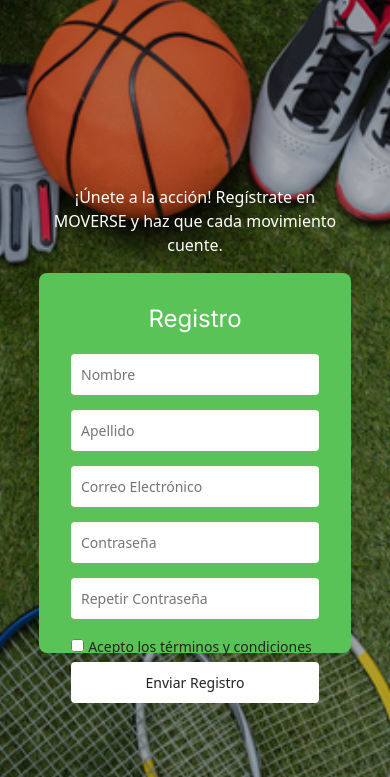
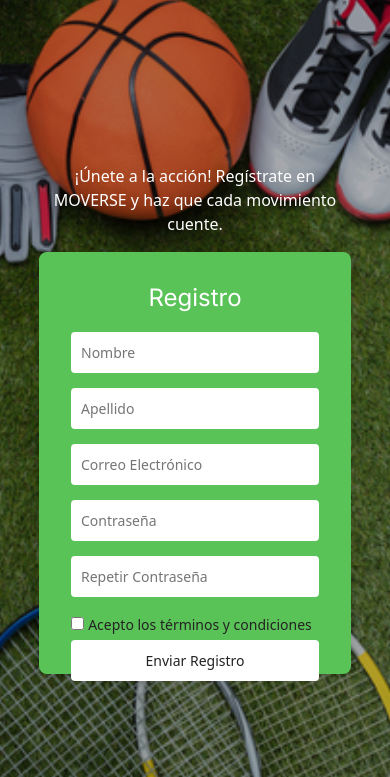
Before and after one commit to FacuMieres13/Proyecto-Coder, a website: page secciones/login.html in a window 390 px wide. Shown: the part 67-844 px from the top of the page. Drawn offline with nearby package versions, Linux system fonts and the light colour scheme.

Commit message:
Update style.css

```diff
--- a/Estilos/style.css
+++ b/Estilos/style.css
@@ -449,7 +449,7 @@
     width: 80%;
   }
   .contenido-derecha {
-    max-height: 45vh;
+    max-height: 50vh;
   }
 }
 
```
